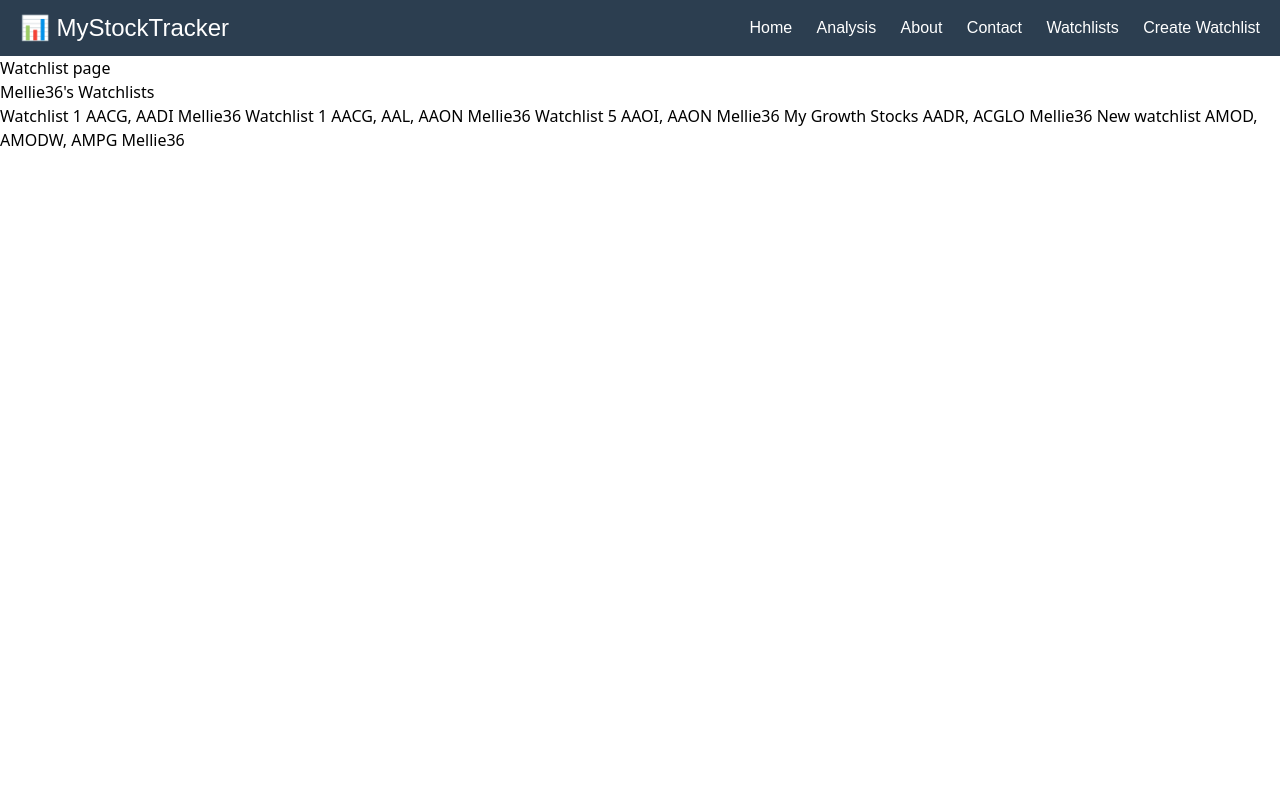
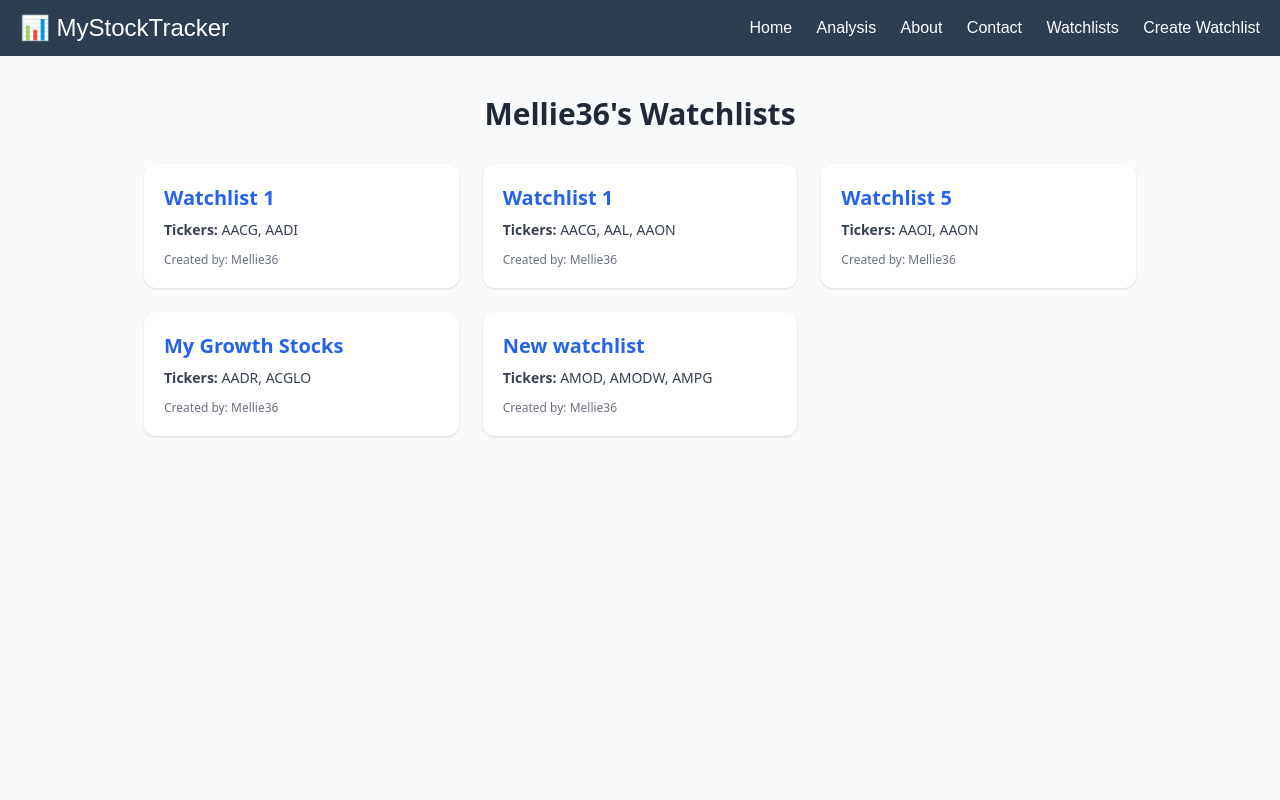
Before and after one commit to MayaHA2512/Investie, a Django app: page /watchlists/ in a window 1280 px wide. Run offline with Django 5.2, Linux system fonts and the light colour scheme; a user stored in the database is signed in; data comes from the database, SQL or seed files in the repository; both versions use the stored data as it was after the commit; some libraries are stand-ins or nearby versions.

Commit message:
Formatting the watchlist data + ability to set the watchlist name + pretifying the watchlists page

```diff
--- a/Investie/mysite/investie/templates/watchlists.html
+++ b/Investie/mysite/investie/templates/watchlists.html
@@ -1,7 +1,9 @@
-<script src="https://cdn.tailwindcss.com"></script>
 <!DOCTYPE html>
 <html lang="en">
 <head>
+  <meta charset="UTF-8">
+  <title>{{ user }}'s Watchlists</title>
+  <script src="https://cdn.tailwindcss.com"></script>
   <style>
     .toolbar {
       background-color: #2c3e50;
@@ -29,6 +31,9 @@
       text-decoration: underline;
     }
   </style>
+</head>
+<body class="bg-gray-50 min-h-screen">
+
   <div class="toolbar">
     <h1>📊 MyStockTracker</h1>
     <nav>
@@ -40,21 +45,24 @@
       <a href="/create_watchlist/">Create Watchlist</a>
     </nav>
   </div>
-    <meta charset="UTF-8">
-    <title>Title</title>
-  <h1>Watchlist page</h1>
-    <h1>{{ user }}'s Watchlists</h1>
-</head>
-<body>
-<tbody>
+
+  <div class="max-w-5xl mx-auto mt-10 px-4">
+    <h1 class="text-3xl font-bold mb-8 text-center text-gray-800">{{ user }}'s Watchlists</h1>
+
+    {% if watchlists %}
+      <div class="grid grid-cols-1 sm:grid-cols-2 lg:grid-cols-3 gap-6">
         {% for ticker in watchlists %}
-        <tr class="hover:bg-gray-100 border-b">
-            <td class="p-2 font-medium">{{ ticker.watchlist_name }}</td>
-            <td class="p-2">{{ ticker.tickers|join:", " }}</td>  <!-- Properly display tickers -->
-            <td class="p-2">{{ ticker.user.username }}</td> <!-- Assuming 'user' is a ForeignKey to User -->
-        </tr>
+          <div class="bg-white p-5 rounded-xl shadow hover:shadow-lg transition">
+            <h2 class="text-xl font-semibold text-blue-600 mb-2">{{ ticker.watchlist_name }}</h2>
+            <p class="text-gray-700 text-sm"><strong>Tickers:</strong> {{ ticker.tickers|join:", " }}</p>
+            <p class="text-gray-500 text-xs mt-3">Created by: {{ ticker.user.username }}</p>
+          </div>
         {% endfor %}
-</tbody>
+      </div>
+    {% else %}
+      <p class="text-center text-gray-600">You haven't created any watchlists yet.</p>
+    {% endif %}
+  </div>
 
 </body>
 </html>
--- a/Investie/mysite/investie/views.py
+++ b/Investie/mysite/investie/views.py
@@ -102,7 +102,7 @@ def create_watchlist(request):
         print('YOOO A WATCHLIST HAS BEEN Created!')
         print(json.loads(request.POST.get('watchlist'))[0])
         print('These are the deetes we have' + str(request.POST))
-        Watchlist.objects.create(watchlist_name='Watchlist 1', tickers=request.POST.get('watchlist'), user=user)
+        Watchlist.objects.create(watchlist_name=request.POST.get('watchlist_name'), tickers=json.loads(request.POST.get('watchlist')), user=user)
         return redirect('watchlists')
     csv_path = os.path.join(settings.BASE_DIR, 'investie/nasdaq-listed.csv')
     tickers = []
```
Also changed, not shown: Investie/mysite/investie/templates/create_watchlist.html (+12 -0 lines), Investie/mysite/db.sqlite3. Lines whose indentation alone changed are shown as unchanged.
